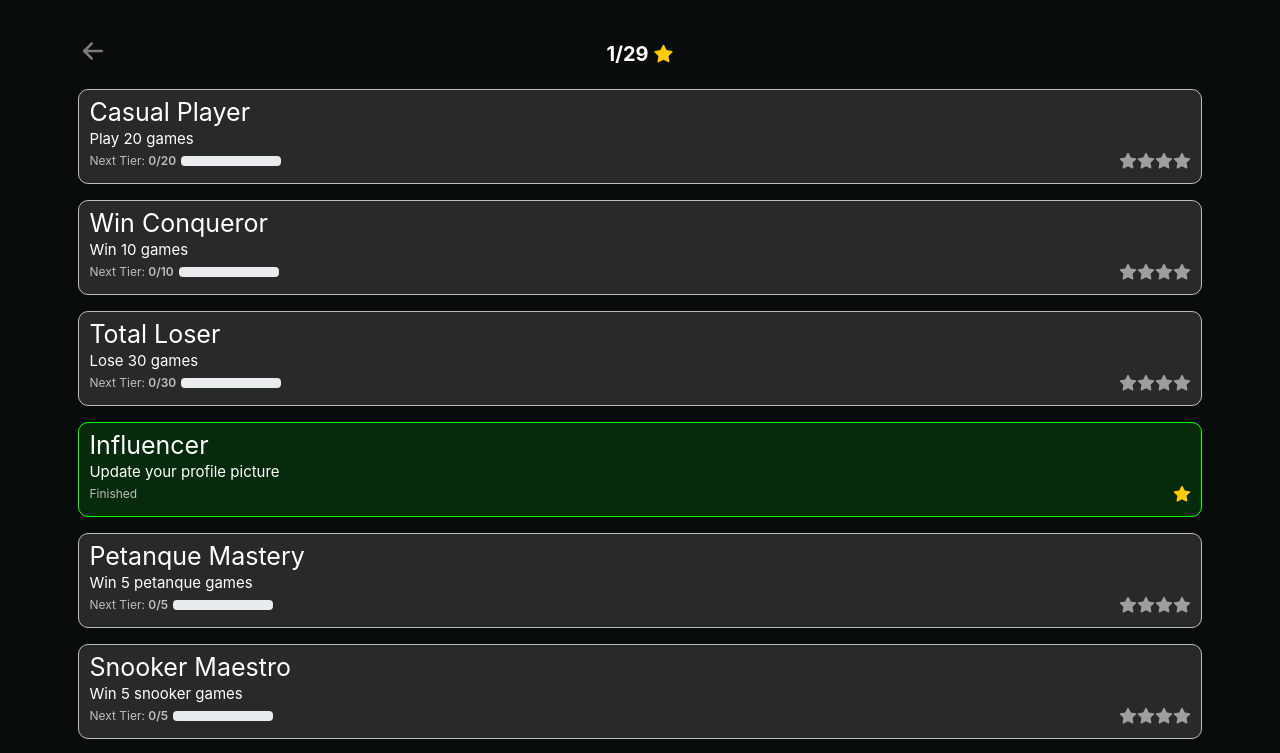
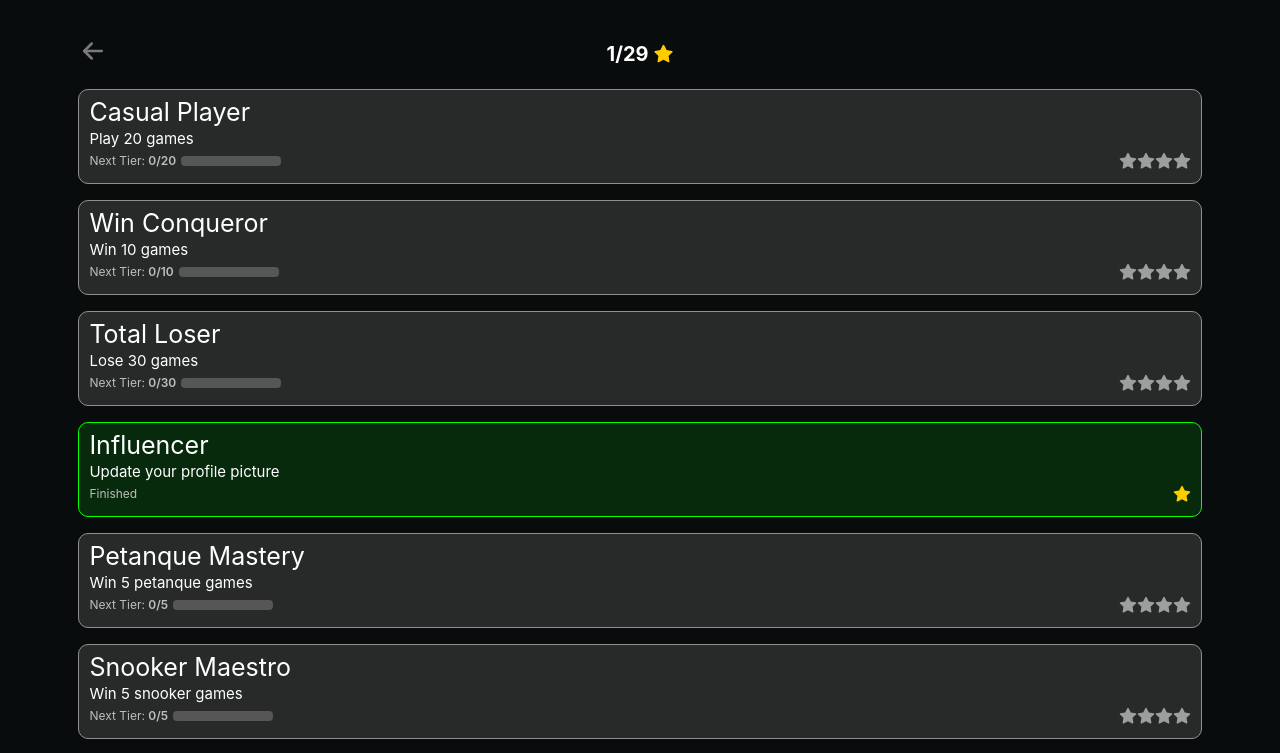
Before and after one commit to Larppuli/Scoreboard-2.0, a Next.js app: page /profile/achievements in a window 1280 px wide. Shown: the top 753 px of the page. Built offline with nearby package versions, Linux system fonts and the light colour scheme; no server answers; the database is empty.

Commit message:
edited progress bar background and card border color

```diff
--- a/components/AchievementsPage/AchievementCard.tsx
+++ b/components/AchievementsPage/AchievementCard.tsx
@@ -6,7 +6,7 @@ export default function AchievementCard({ title, tierData, tier, currentProgress
   const progressPercentage = ((currentProgress ?? 0) / tierData[tier]?.nextTier) * 100;
 
   const colorTheme = {
-    border: tierData[tier] ? '#bcbcbc' : '#05ff00',
+    border: tierData[tier] ? '#909090' : '#05ff00',
     background: tierData[tier] ? 'rgba(112, 112, 112, 0.3)' : 'rgba(0, 255, 13, 0.12)',
   }
 
@@ -38,7 +38,7 @@ export default function AchievementCard({ title, tierData, tier, currentProgress
                 {currentProgress ?? 0}/{tierData[tier]?.nextTier}
                 </Text>
             </Text>
-            <Progress mt={1} h={10} color={'#ffcc00'} value={progressPercentage} w={100} />
+            <Progress mt={1} h={10} color={'#ffcc00'} value={progressPercentage} w={100} styles={{ root: { backgroundColor: '#565656' } }} />
             </Group>
         ) : (
             <Text  c={'#bebebe'} size="12px">Finished</Text>
```
